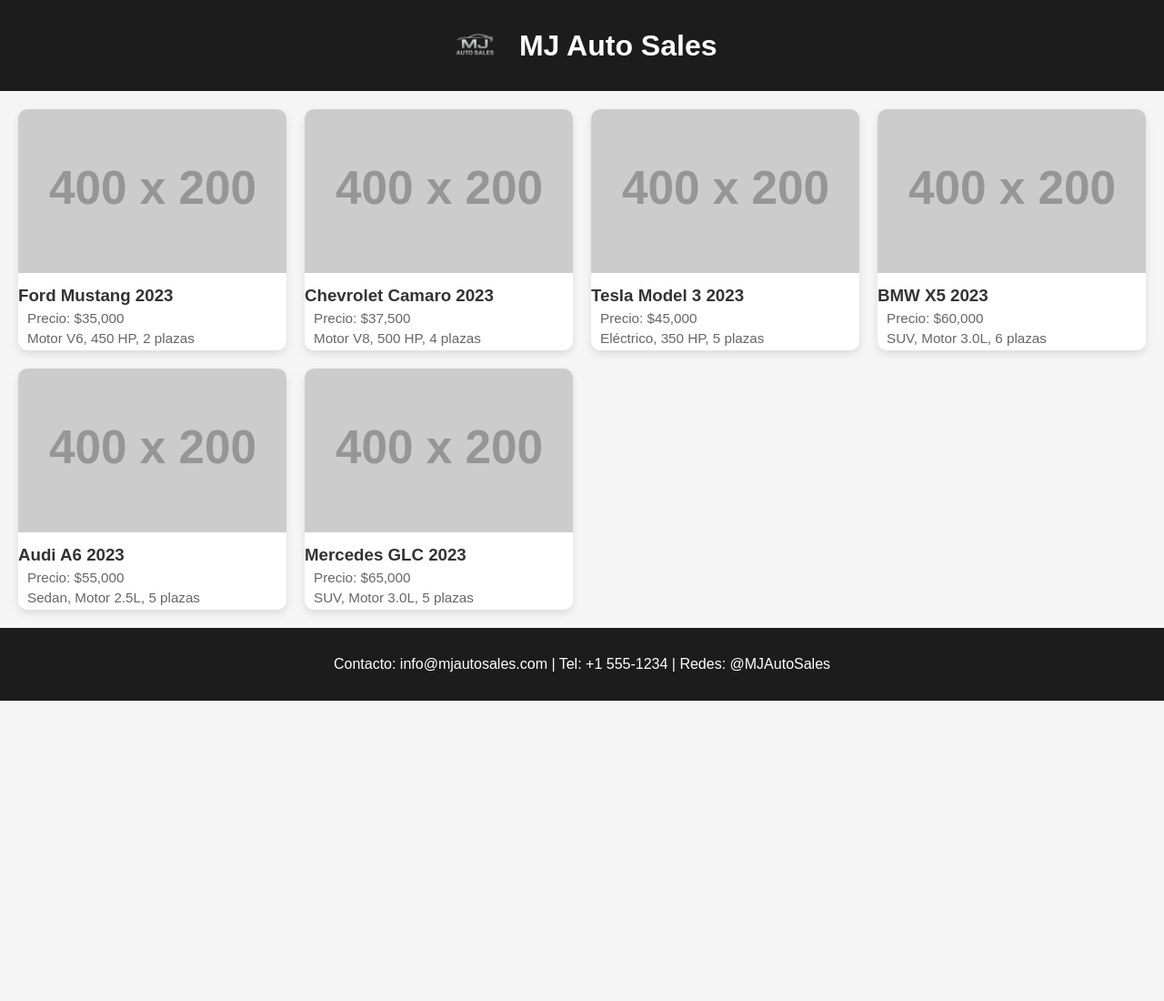
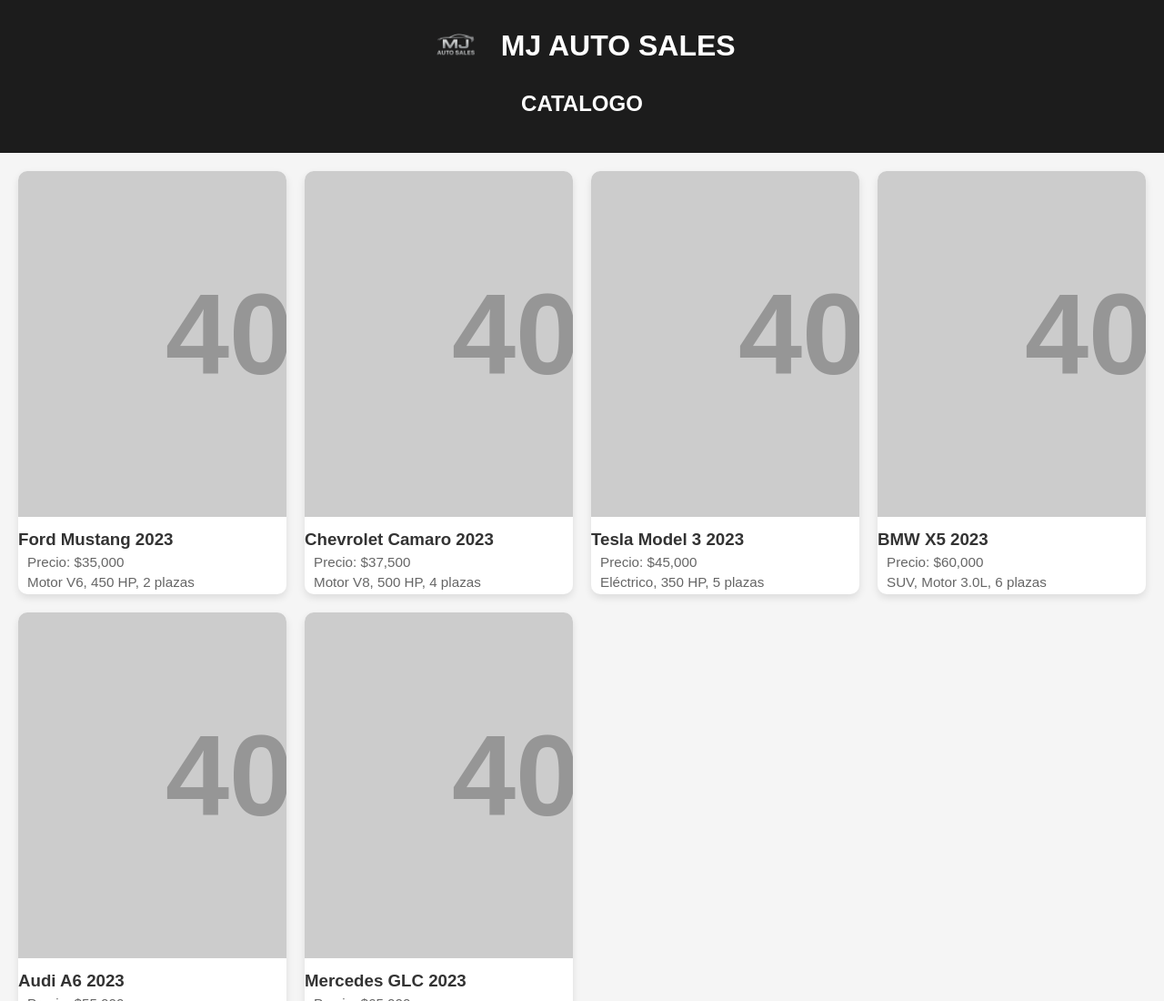
Before and after one commit to MJAUTOSALES/catalogo-autos, a plain HTML site: page index.html in a window 1280 px wide. Shown: the top 1100 px of the page at 91% size. Before the commit the page ends 800 px from the top, so only its background shows below. Drawn offline with Linux system fonts and the light colour scheme; placeholder pictures from the web are drawn by us.

Commit message:
Update index.html

```diff
--- a/index.html
+++ b/index.html
@@ -50,8 +50,8 @@
         }
 
         .auto img {
-            width: 100%;
-            height: 180px;
+            width: 300%;
+            height: 380px;
             object-fit: cover;
         }
 
@@ -78,7 +78,8 @@
 
 <header>
     <img src="8a95e906-be41-4627-bcab-ad506aab9361.png" alt="Logo MJ Auto Sales">
-    <h1>MJ Auto Sales</h1>
+    <h1>MJ AUTO SALES</h1>
+    <h2>CATALOGO</h2>
 </header>
 
 <div class="catalogo">
```
